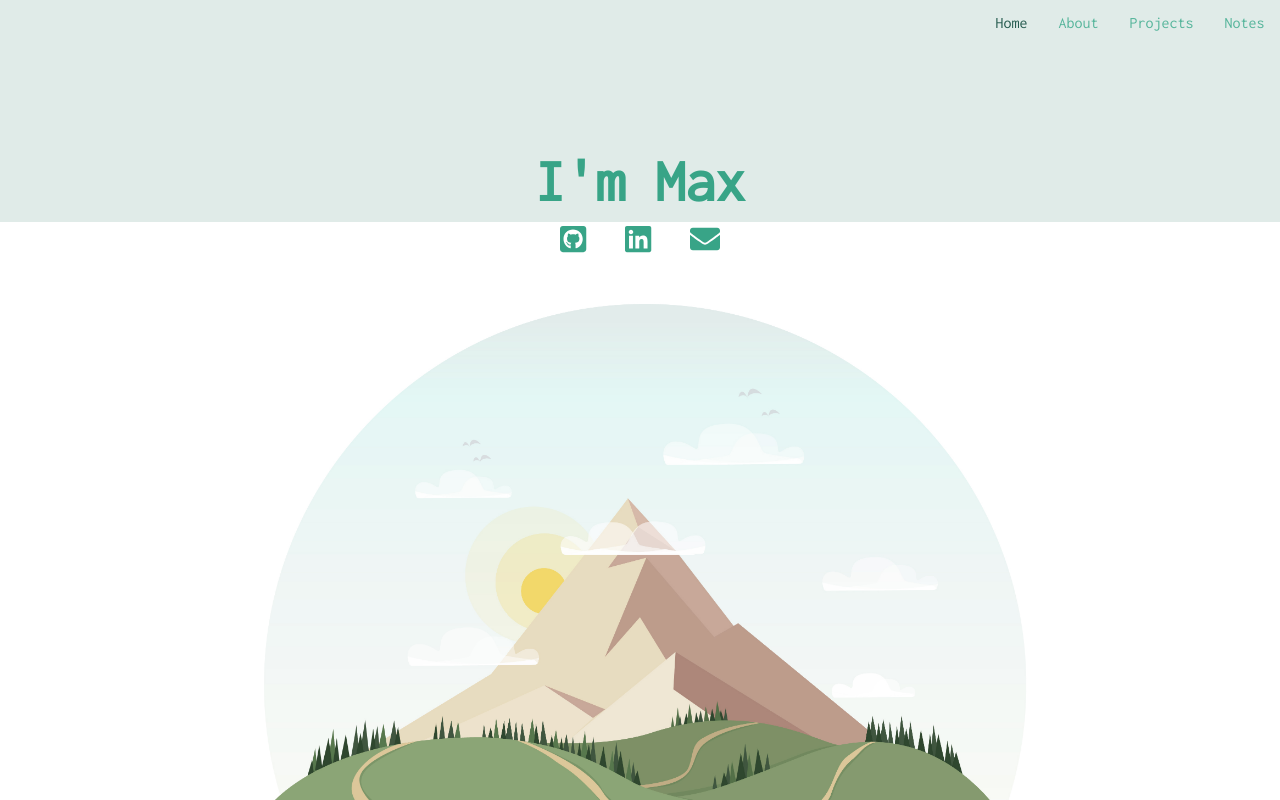
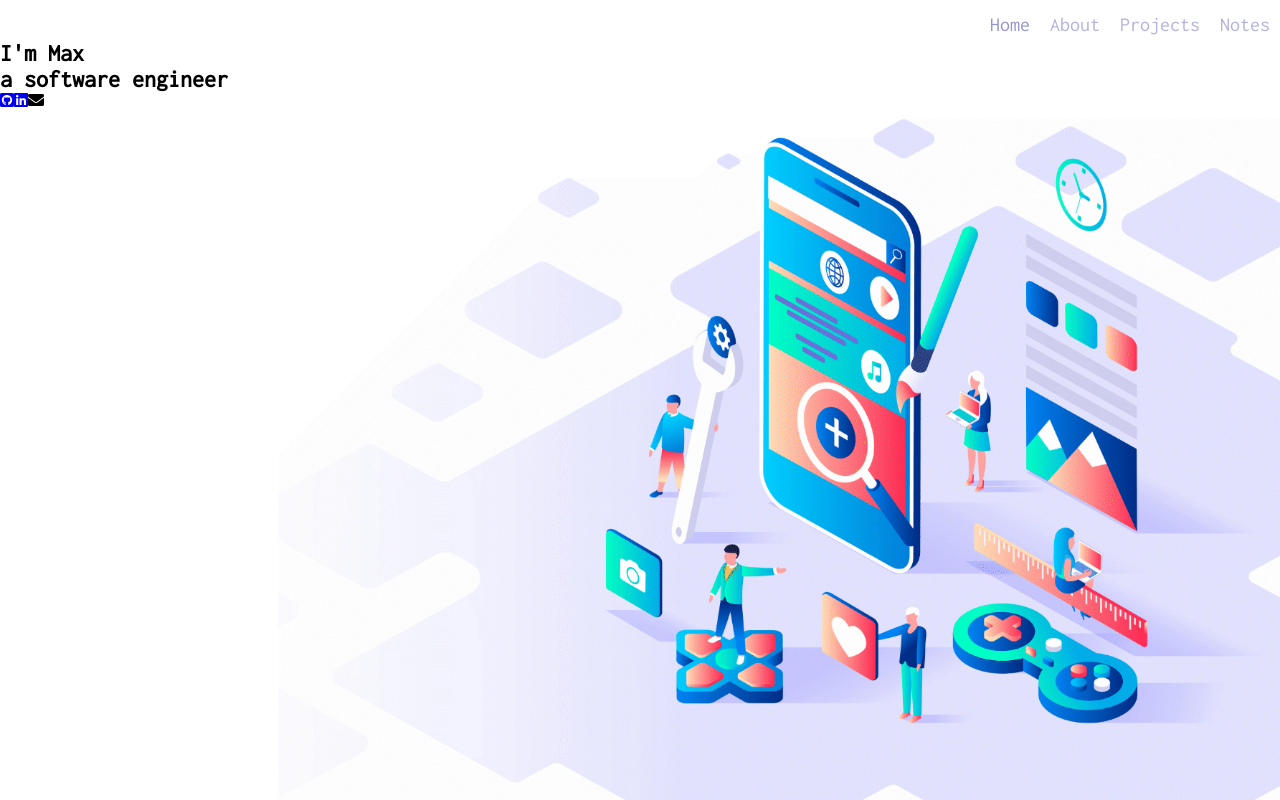
Before and after one commit to MaxBSilver/portfolio-2019, a React (Create React App) app: page / in a window 1280 px wide. Built offline with nearby package versions, Linux system fonts and the light colour scheme.

Commit message:
refactor scss for main component, update style to new wireframe

```diff
--- a/src/containers/Main/Main.jsx
+++ b/src/containers/Main/Main.jsx
@@ -1,31 +1,44 @@
 import React, { Component } from 'react';
 import LrgButton from '../../components/LrgBtn/LrgBtn';
 
-import Landscape from '../../assets/119.jpg';
+import background from '../../assets/2.png';
 import { FontAwesomeIcon } from '@fortawesome/react-fontawesome';
 import { faGithubSquare, faLinkedin } from '@fortawesome/free-brands-svg-icons';
-import { faEnvelope } from '@fortawesome/free-solid-svg-icons'
+import { faEnvelope } from '@fortawesome/free-solid-svg-icons';
 
 export class Main extends Component {
 	render () {
 		return (
 			<main>
 				<div className="main-parent-container">
-					<div className="main-top">
+					<section className="info-container">
 						<h1>I'm Max</h1>
-					</div>
-					<div className="main-bottom">
 						<h2>a software engineer</h2>
-						<section className="icon-container">
-							<a href="https://github.com/MaxBSilver" target="_blank"><FontAwesomeIcon icon={faGithubSquare} /></a>
-							<a href="https://www.linkedin.com/in/max-b-silver/" target="_blank"><FontAwesomeIcon icon={faLinkedin} /></a>
-							<FontAwesomeIcon icon={faEnvelope} />
+						<a href="https://github.com/MaxBSilver" target="_blank" rel="noopener noreferrer">
+							<FontAwesomeIcon icon={faGithubSquare} />
+						</a>
+						<a href="https://www.linkedin.com/in/max-b-silver/" target="_blank" rel="noopener noreferrer">
+							<FontAwesomeIcon icon={faLinkedin} />
+						</a>
+						<FontAwesomeIcon icon={faEnvelope} />
+					</section>
+					<section className="image-container">
+						<img src={background} alt="background landscape, green field with dark green trees" />
+					</section>
+					{/* <section className="info-container">
 
+							<section className="icon-container">
+								<a href="https://github.com/MaxBSilver" target="_blank" rel="noopener noreferrer" >
+									<FontAwesomeIcon icon={faGithubSquare} />
+								</a>
+								<a href="https://www.linkedin.com/in/max-b-silver/" target="_blank" rel="noopener noreferrer" >
+									<FontAwesomeIcon icon={faLinkedin} />
+								</a>
+								<FontAwesomeIcon icon={faEnvelope} />
+							</section>
 						</section>
-						<section className="main-btn-cntr">
-							<img src={Landscape} alt="background landscape, green field with dark green trees" />
-						</section>
-					</div>
+						<section className="main-btn-cntr" />
+						<img src={background} alt="background landscape, green field with dark green trees" /> */}
 				</div>
 			</main>
 		);
--- a/src/containers/Main/main.scss
+++ b/src/containers/Main/main.scss
@@ -1,65 +1,24 @@
 main {
   height: 95%;
-  @include flex(column, center);
+  @include flex(row, center);
   align-items: center;
+  width:100%;
+  & .main-parent-container {
+    @include flex(row, center);
+    animation: fadeIn 3s forwards;
+    height: 100%;
+    & .info-container {
+      width: 30%;
+    }
+   & .image-container {
+    @include flex(column, flex-end);
+    overflow: visible;
+      min-width:70%;
+      & img {
+       object-fit: cover;
+       width: 100%;
+      }
+    }
+  }
 
-  & div {
-    @include inheritHW;
-    text-align: center;
-    font-weight: lighter;
-       & h1 {
-         animation: fadeIn 0.95s forwards;
-         color: #38A487;
-         font-size: 60px;
-         padding-bottom: 10px;
-       }
-       & h2 {
-        animation: fadeIn 0.95s forwards;
-         padding-top: 10px;
-         font-size: 22px;
-         color: #38A487;
-       }
-  }
-    & .main-top {
-    align-items:flex-end;
-    @include flex(row, center);
-    background-color: #E0EBE8;
-    height: 24%;
-  }
-    & .main-bottom {
-      @include flex(column, center);
-      align-items: center;
-      background-color: rgb(255, 255, 255);
-      height: 76%;
-      overflow: hidden;
-      & img {
-        object-fit: contain;
-        max-height: 100%;
-        animation: fadeIn 0.95s forwards;
-
-      }
-      & .icon-container {
-        @include flex(row, space-around);
-        animation: fadeIn 0.95s forwards;
-        padding:20px 0;
-        width: 200px;
-        & svg {
-        font-size: 30px;
-        transition: color 0.5s;
-
-         color: #38A487;
-
-        }
-        & svg:hover {
-          color: #265B4E;
-          transition: color 0.5s;
-        }
-
-      }
-
-  }
-  & .main-btn-cntr {
-    @include flex(row, center);
-    @include inheritHW();
-  }
 }
--- a/src/containers/Nav/nav.scss
+++ b/src/containers/Nav/nav.scss
@@ -1,9 +1,8 @@
 nav {
   @include flex( row, flex-end);
   height: 5%;
-  background-color: #E0EBE8;
   & .selected {
-    color: #265B4F;
+    color: rgb(150, 149, 204);
     transition: color 0.5s, text-decoration;
   }
   & div {
@@ -16,11 +15,12 @@ nav {
     height: 20px;
     text-decoration: none;
     transition: color 0.5s;
-    color: rgb(86, 181, 155);
+    font-size: 20px;
+    color: rgb(179, 179, 223);
 
   }
-  a:hover{
-    color: rgb(40, 97, 84);
+  a:hover {
+    color: rgb(150, 149, 204);
     transition: color 0.5s;
   }
 }
```
Also changed, not shown: src/assets/2.png (added).
